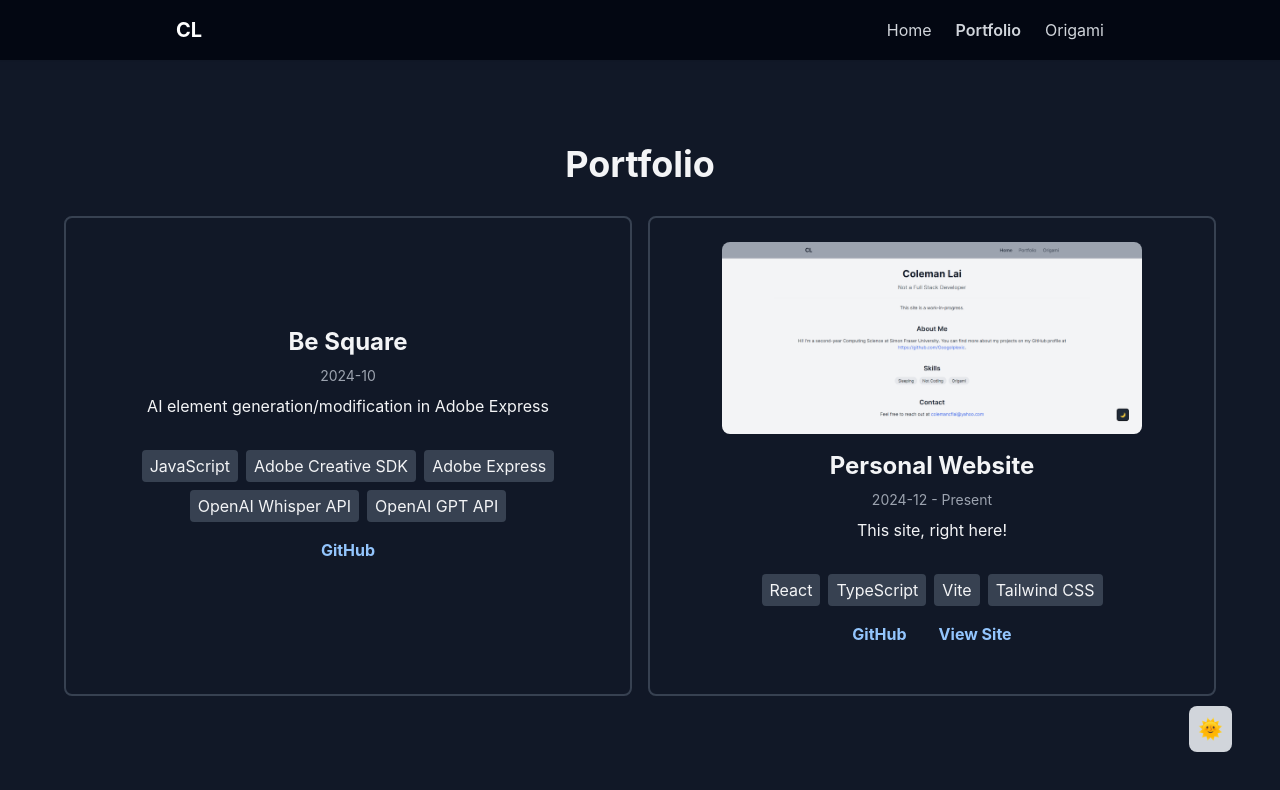
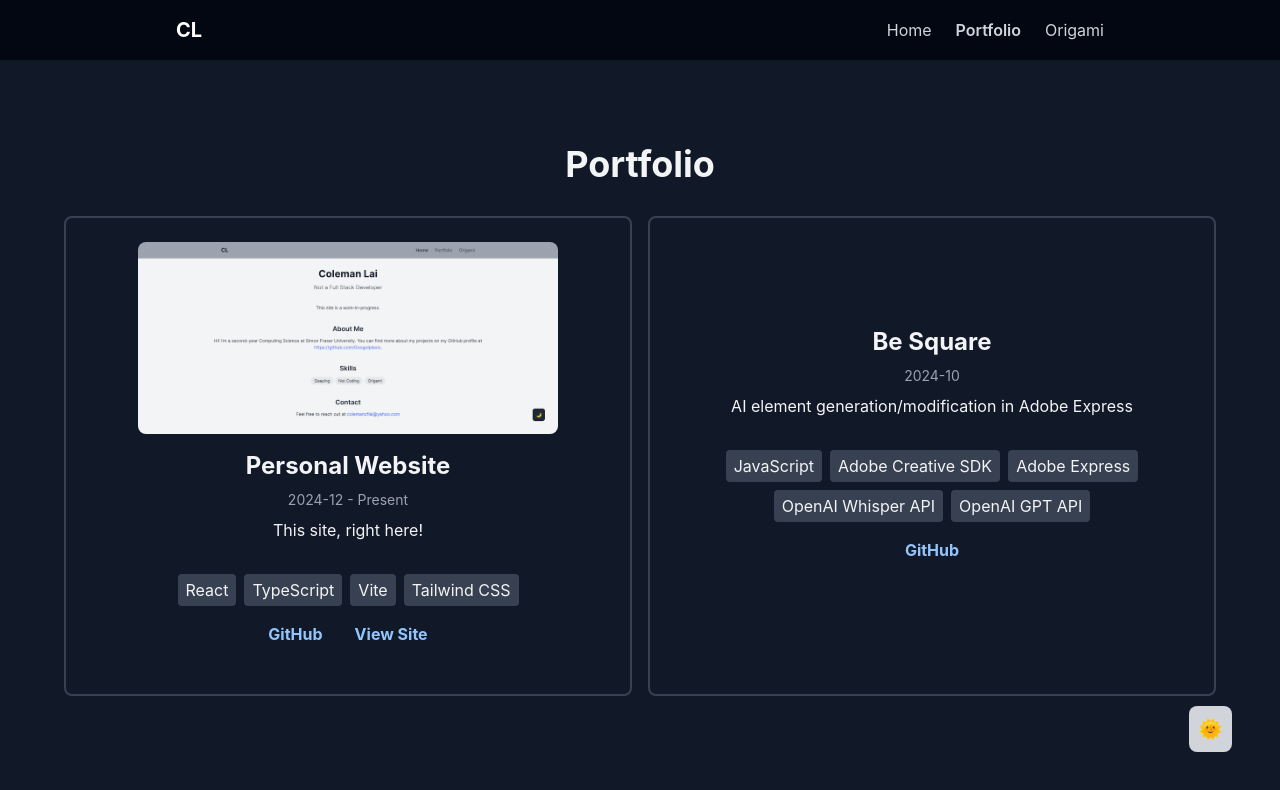
Before and after one commit to Googolplexic/personal-website, a React (Vite) app: page /portfolio in a window 1280 px wide. Shown: the top 790 px of the page. Built offline with nearby package versions, Linux system fonts and the light colour scheme.

Commit message:
added sort

```diff
--- a/src/assets/projects/index.ts
+++ b/src/assets/projects/index.ts
@@ -4,6 +4,7 @@ const modules = import.meta.glob('./**/index.ts', { eager: true });
 const projects: ProjectProps[] = Object.entries(modules)
     .filter(([path]) => !path.includes('/template/'))
     .map(([, module]) => (module as { default: ProjectProps }).default)
-    .filter(project => project !== undefined);
+    .filter(project => project !== undefined)
+    .sort((a, b) => new Date(b.startDate).getTime() - new Date(a.startDate).getTime());
 
 export default projects;
```
